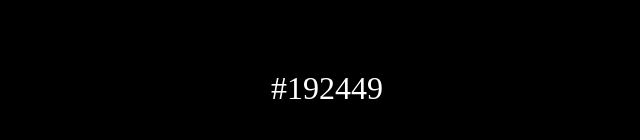
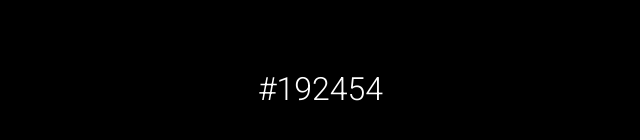
Before and after one commit to cesarjakub/HexClock, a plain HTML site: page index.html in a window 1280 px wide. Shown: the part 330-470 px from the top of the page, 257-897 px from the left. Drawn offline with Linux system fonts and the light colour scheme.

Commit message:
hodiny funguji

```diff
--- a/index.html
+++ b/index.html
@@ -7,6 +7,9 @@
     <meta charset="UTF-8" />
     <meta http-equiv="X-UA-Compatible" content="IE=edge" />
     <meta name="viewport" content="width=device-width, initial-scale=1.0" />
+
+    <link rel="preconnect" href="https://fonts.googleapis.com"><link rel="preconnect" href="https://fonts.gstatic.com" crossorigin><link href="https://fonts.googleapis.com/css2?family=Roboto:wght@300&display=swap" rel="stylesheet">
+
     <title>Hex Clock</title>
   </head>
   <body>
--- a/script.js
+++ b/script.js
@@ -1,15 +1,10 @@
-let mainClock = document.querySelector(".Mian_Clock");
-const date = new Date();
-let hours = date.getHours();
-let min = date.getMinutes();
-let sec = date.getSeconds();
-let pozadi = document.querySelector("body");
-
-
-
-
 function prepisCas(){
-    let time = "#"+hours+""+min+""+sec;
+    const date = new Date();
+    let pozadi = document.querySelector("body");
+    let hours = date.getHours();
+    let min = date.getMinutes();
+    let sec = date.getSeconds();
+    let time = hours+""+min+""+sec;
     if(hours < 10){
         hours = "0"+hours;
     }
@@ -19,9 +14,8 @@ function prepisCas(){
     if(sec < 10){
         sec = "0"+sec;
     }
-    mainClock.innerHTML = time;
-    pozadi.style.background = time;
-    mainClock.innerHTML = time;
+    pozadi.style.background = "#"+time;
+    document.querySelector(".Mian_Clock").innerHTML = "#"+time;
     setTimeout(prepisCas, 1000);
 }
 prepisCas();
--- a/style.css
+++ b/style.css
@@ -11,4 +11,5 @@
 }
 .Mian_Clock{
     font-size: xx-large;
+    font-family: 'Roboto', sans-serif;
 }
```
